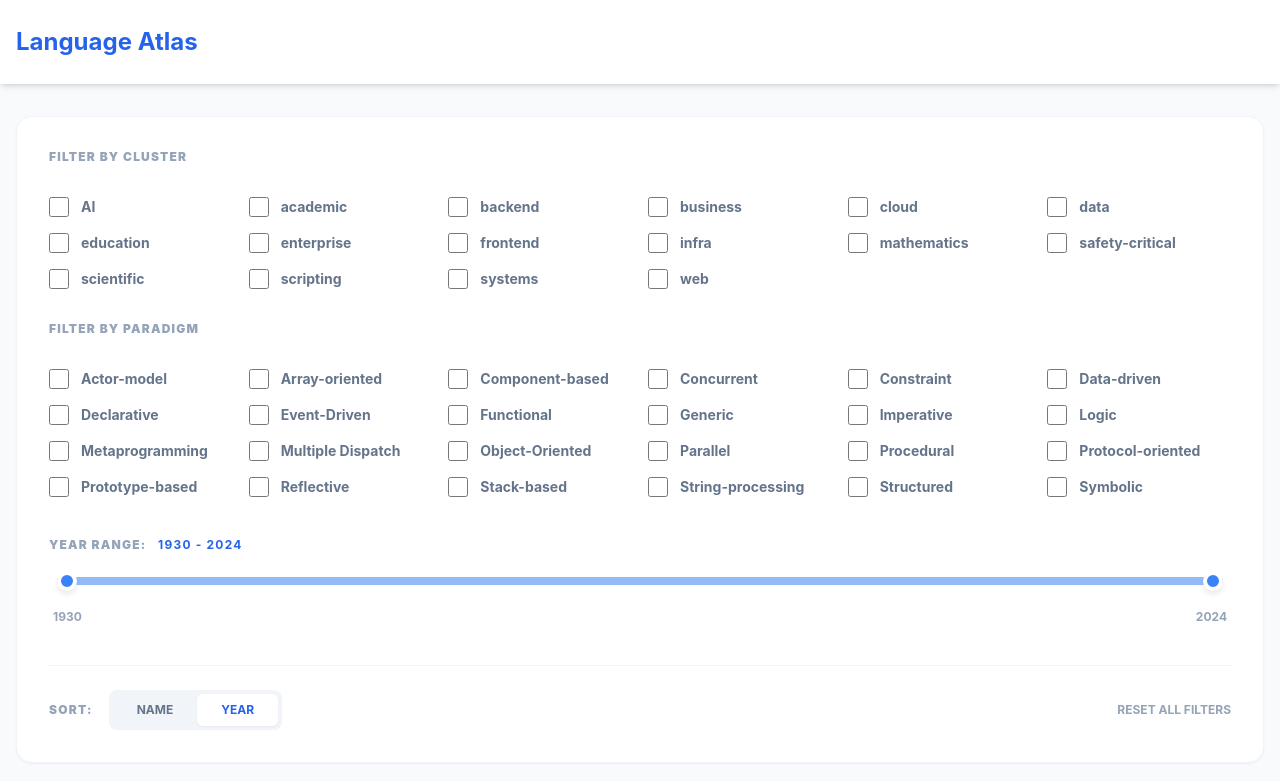
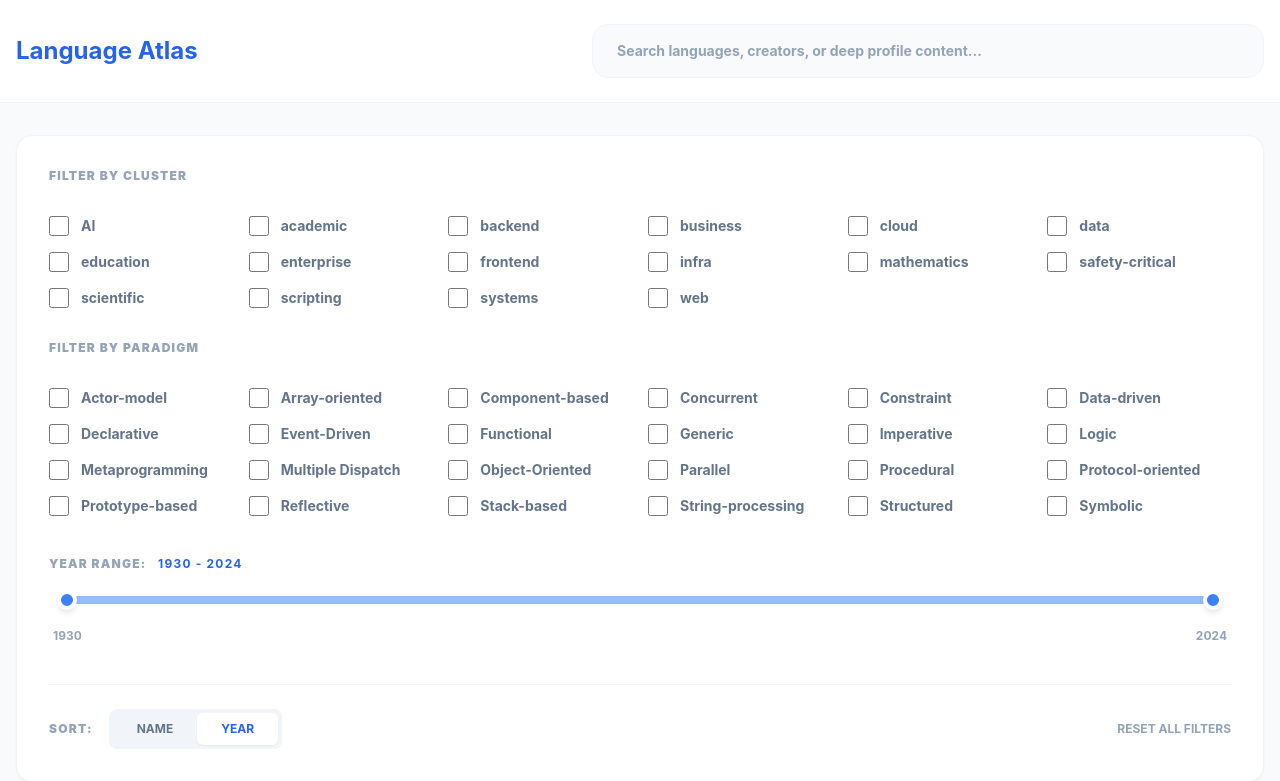
Before and after one commit to someflydev/language-atlas, a FastAPI app: page / in a window 1280 px wide. Shown: the top 781 px of the page. Run offline with FastAPI, Linux system fonts and the light colour scheme; some libraries are stand-ins or nearby versions.

Commit message:
[PROMPT_21] refactor: integrate FTS5 SQLite search into FastAPI and HTMX UI
- Enable read-only SQLite mode for DataLoader via USE_SQLITE=1
- Add FTS5 search endpoint /search in FastAPI returning HTMX partials
- Integrate fast, typo-tolerant search bar into the navigation bar
- Update search results to include FTS snippets and ranked ordering
- Ensure UI clearly distinguishes between language-level and deep-profile matches

```diff
--- a/src/app/app.py
+++ b/src/app/app.py
@@ -1,6 +1,8 @@
 import os
 import markdown
+import sqlite3
 from typing import List, Optional
+from contextlib import asynccontextmanager
 from fastapi import FastAPI, Request, HTTPException, Query
 from fastapi.responses import HTMLResponse
 from fastapi.staticfiles import StaticFiles
@@ -8,7 +10,24 @@ from fastapi.templating import Jinja2Templates
 from core.data_loader import DataLoader
 import uvicorn
 
-app = FastAPI(title="Language Atlas")
+# Ensure SQLite mode is enabled for DataLoader
+os.environ['USE_SQLITE'] = '1'
+
+@asynccontextmanager
+async def lifespan(app: FastAPI):
+    # Establish a read-only SQLite connection on startup
+    # This pattern is shared across the app's state for consistency
+    db_path = os.path.abspath(os.path.join(os.path.dirname(__file__), '..', '..', 'language_atlas.sqlite'))
+    if not os.path.exists(db_path):
+        print(f"CRITICAL: Database not found at {db_path}")
+
+    # We use a global data_loader which handles its own connections for now,
+    # but we could also attach a pool or a single connection to app.state.
+    # For a high-concurrency app we'd use a pool, but for this project
+    # DataLoader's per-call connection is safe and easy for read-only.
+    yield
+
+app = FastAPI(title="Language Atlas", lifespan=lifespan)
 
 # Mount static files
 static_dir = os.path.join(os.path.dirname(__file__), "static")
@@ -73,6 +92,24 @@ async def read_root(
             "max_year": max_year,
             "min_bound": 1930,
             "max_bound": 2024
+        }
+    )
+
+@app.get("/search", response_class=HTMLResponse)
+async def search(request: Request, q: str = Query("")):
+    """Delegates to FTS5 layer and returns HTMX-compatible partials."""
+    if not q or len(q) < 2:
+        return ""
+
+    # Perform FTS search via DataLoader
+    results = data_loader.search(q)
+
+    return templates.TemplateResponse(
+        request=request,
+        name="search_results.html",
+        context={
+            "results": results,
+            "query": q
         }
     )
 
--- a/src/app/core/data_loader.py
+++ b/src/app/core/data_loader.py
@@ -468,6 +468,7 @@ class DataLoader:
             SELECT
                 'language' as category,
                 name as title,
+                name as link_name,
                 snippet(fts_languages, -1, '<b>', '</b>', '...', 20) as snippet,
                 bm25(fts_languages) as score,
                 language_id
@@ -477,6 +478,7 @@ class DataLoader:
             SELECT
                 'profile' as category,
                 language_name || ' (' || section_name || ')' as title,
+                language_name as link_name,
                 snippet(fts_profiles, -1, '<b>', '</b>', '...', 20) as snippet,
                 bm25(fts_profiles) as score,
                 language_id
--- a/src/app/templates/base.html
+++ b/src/app/templates/base.html
@@ -10,9 +10,47 @@
 </head>
 <body>
     <header>
-        <nav class="navbar">
-            <div class="container">
-                <h1 class="logo">Language Atlas</h1>
+        <nav class="navbar border-b border-slate-100 shadow-none py-6">
+            <div class="container flex flex-wrap items-center justify-between gap-8">
+                <a href="/" class="logo no-underline hover:text-blue-600 transition-colors">Language Atlas</a>
+
+                <div class="flex-grow max-w-2xl relative" id="search-container">
+                    <input type="text"
+                           name="q"
+                           placeholder="Search languages, creators, or deep profile content..."
+                           class="w-full px-6 py-4 bg-slate-50 border border-slate-100 rounded-2xl text-sm font-bold text-slate-900 focus:bg-white focus:ring-4 focus:ring-blue-500/10 focus:border-blue-500 transition-all outline-none placeholder:text-slate-400"
+                           hx-get="/search"
+                           hx-trigger="keyup changed delay:250ms"
+                           hx-target="#search-results"
+                           hx-swap="innerHTML"
+                           hx-indicator="#search-indicator"
+                           autocomplete="off">
+
+                    <div id="search-indicator" class="htmx-indicator absolute right-6 top-1/2 -translate-y-1/2">
+                        <svg class="animate-spin h-5 w-5 text-blue-500" xmlns="http://www.w3.org/2000/svg" fill="none" viewBox="0 0 24 24">
+                            <circle class="opacity-25" cx="12" cy="12" r="10" stroke="currentColor" stroke-width="4"></circle>
+                            <path class="opacity-75" fill="currentColor" d="M4 12a8 8 0 018-8V0C5.373 0 0 5.373 0 12h4zm2 5.291A7.962 7.962 0 014 12H0c0 3.042 1.135 5.824 3 7.938l3-2.647z"></path>
+                        </svg>
+                    </div>
+
+                    <div id="search-results"></div>
+                </div>
+
+                <script>
+                    document.addEventListener('click', function(e) {
+                        const searchContainer = document.getElementById('search-container');
+                        const searchResults = document.getElementById('search-results');
+                        if (!searchContainer.contains(e.target)) {
+                            searchResults.innerHTML = '';
+                        }
+                    });
+
+                    document.addEventListener('keydown', function(e) {
+                        if (e.key === 'Escape') {
+                            document.getElementById('search-results').innerHTML = '';
+                        }
+                    });
+                </script>
             </div>
         </nav>
     </header>
```
Also changed, not shown: src/app/templates/search_results.html (added, +27 -0 lines).
